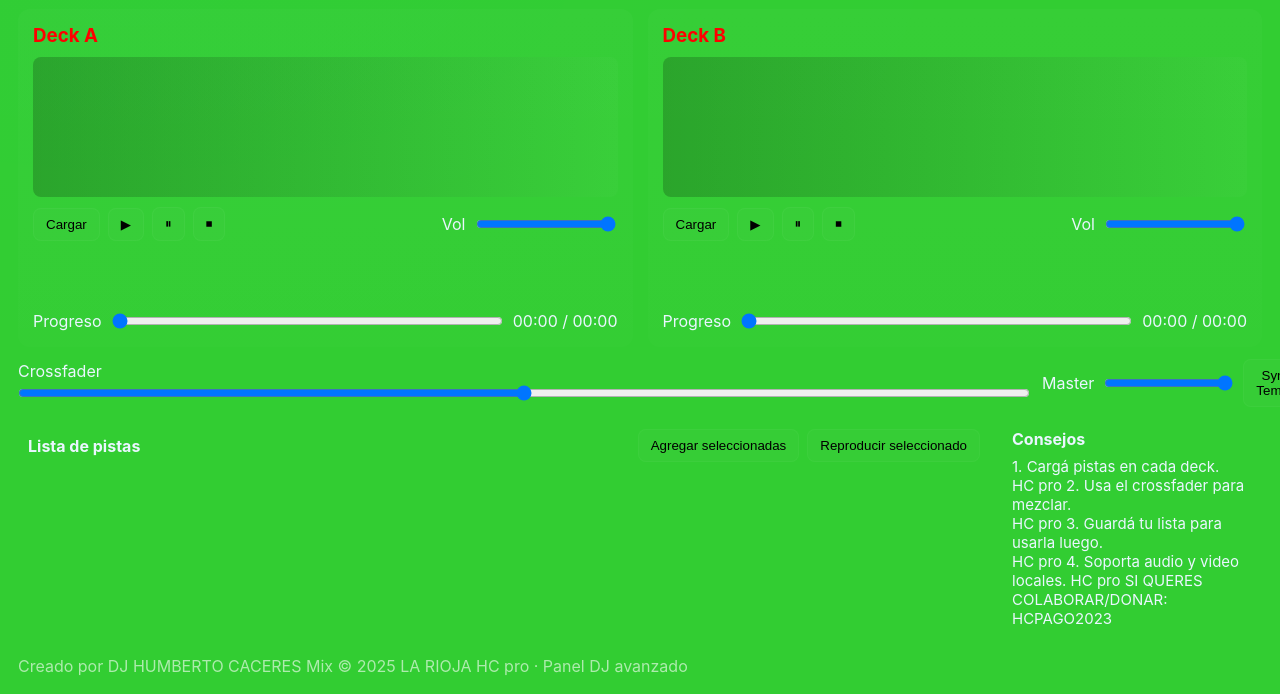
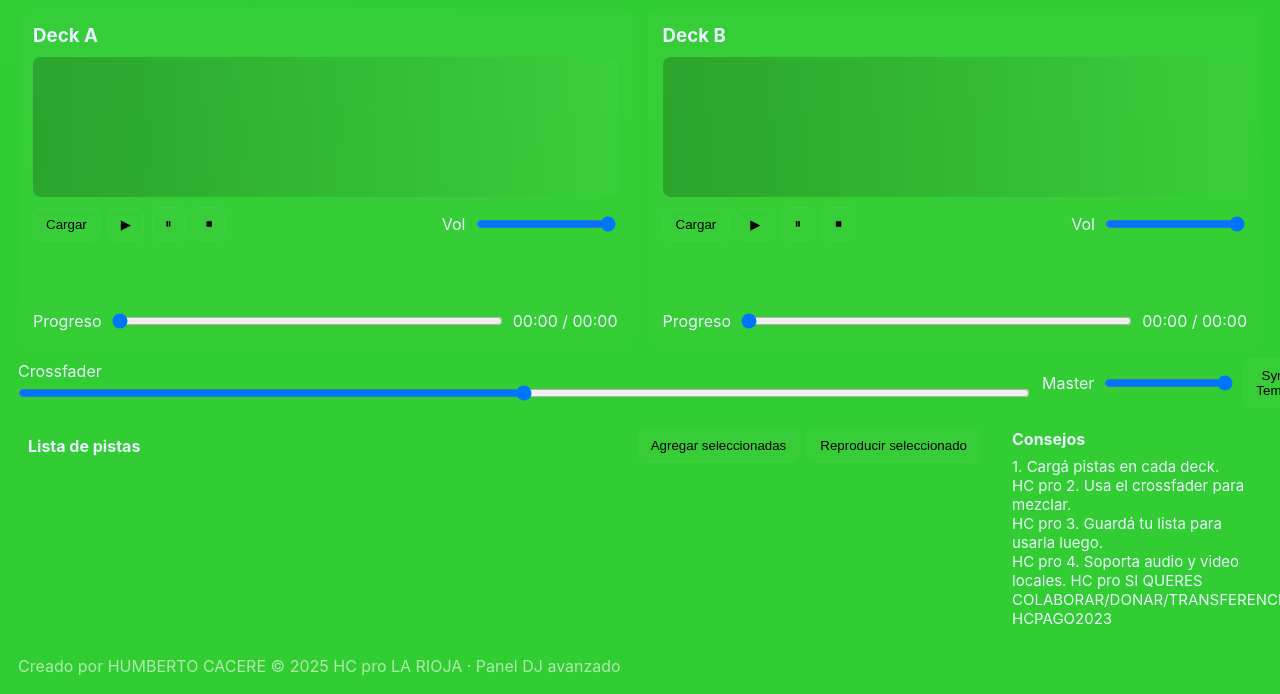
Before and after one commit to humbertoecaceres2025/DJS-HUMBERTO-HC-pro, a plain HTML site: page dj_player.html in a window 1280 px wide. Shown: the part 106-800 px from the top of the page. Drawn offline with Linux system fonts and the light colour scheme.

Commit message:
Update dj_player.html

```diff
--- a/dj_player.html
+++ b/dj_player.html
@@ -5,7 +5,7 @@
 <meta name="viewport" content="width=device-width,initial-scale=1" />
 <title>DJ HUMBERTO Mix — Panel DJ</title>
 <style>
-:root{--bg:#32cd32;--panel:589CC6 ;--accent1:#ff0000  ;--accent2:#ff0000 ;--glass:rgba(255,255,255,0.03)}
+:root{--bg:#32cd32;--panel:589CC6 ;--accent1:#ff0000  ;--accent2:589CC6 ;--glass:rgba(255,255,255,0.03)}
 *{box-sizing:border-box}
 html,body{height:100%;margin:0;font-family:Inter,Arial,Helvetica,sans-serif;background:radial-gradient(900px 400px at 10% 10%, rgba(0,212,255,0.02), transparent), var(--bg);color:#eaf6ff}
 .app{display:flex;flex-direction:column;height:100vh;padding:18px;gap:12px}
@@ -137,12 +137,13 @@ html,body{height:100%;margin:0;font-family:Inter,Arial,Helvetica,sans-serif;back
         3. Guardá tu lista para usarla luego.<br> HC pro
         4. Soporta audio y video locales. HC pro
 
-         SI QUERES COLABORAR/DONAR:  HCPAGO2023
+
+        SI QUERES COLABORAR/DONAR/TRANSFERENCIAS:  HCPAGO2023
       </div>
     </div>
   </div>
 
-  <div class="footer"> Creado por DJ HUMBERTO CACERES Mix © 2025 LA RIOJA HC pro · Panel DJ avanzado</div>
+  <div class="footer"> Creado por HUMBERTO CACERE © 2025  HC pro LA RIOJA · Panel DJ avanzado</div>
 </div>
 
 <!-- Hidden media elements -->
```
